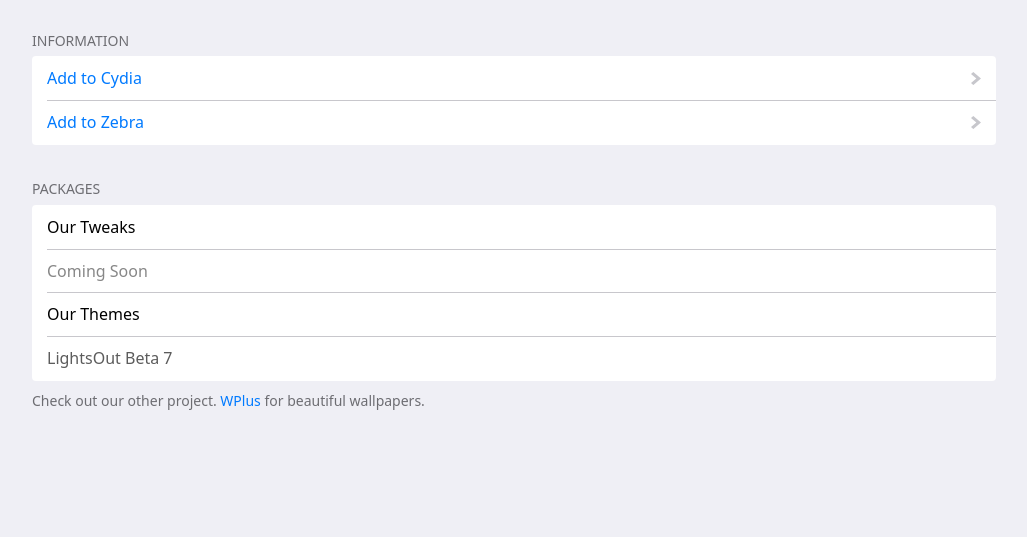
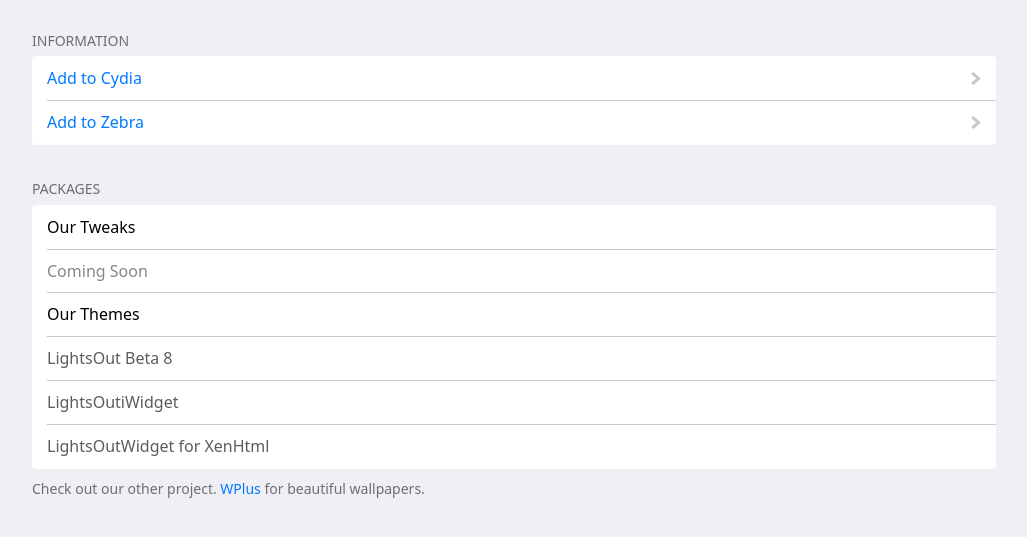
Before and after one commit to Mozart409/repo, a plain HTML site: page index.html in a window 1280 px wide. Shown: the part 183-720 px from the top of the page, without its empty margins (126-1153 px from the left). Drawn offline with Linux system fonts and the light colour scheme; a script that the page names is missing.

Commit message:
updated website

```diff
--- a/index.html
+++ b/index.html
@@ -39,7 +39,13 @@
         <p>Our Themes</p>
       </li>
       <li style="color:#5c5c5c;">
-        <p>LightsOut Beta 7</p>
+        <p>LightsOut Beta 8</p>
+      </li>
+      <li style="color:#5c5c5c;">
+        <p>LightsOutiWidget</p>
+      </li>
+      <li style="color:#5c5c5c;">
+        <p>LightsOutWidget for XenHtml</p>
       </li>
     </ul>
 
```
